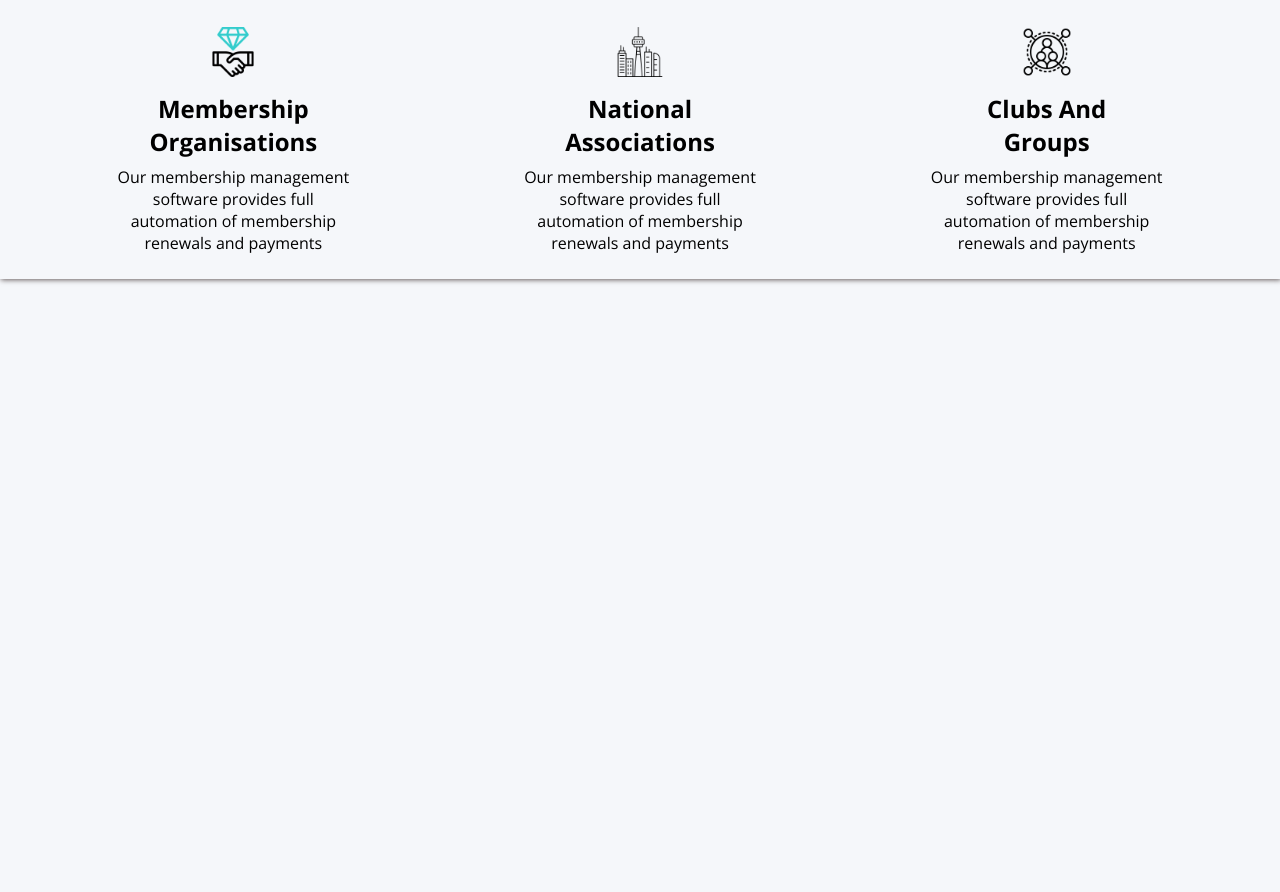
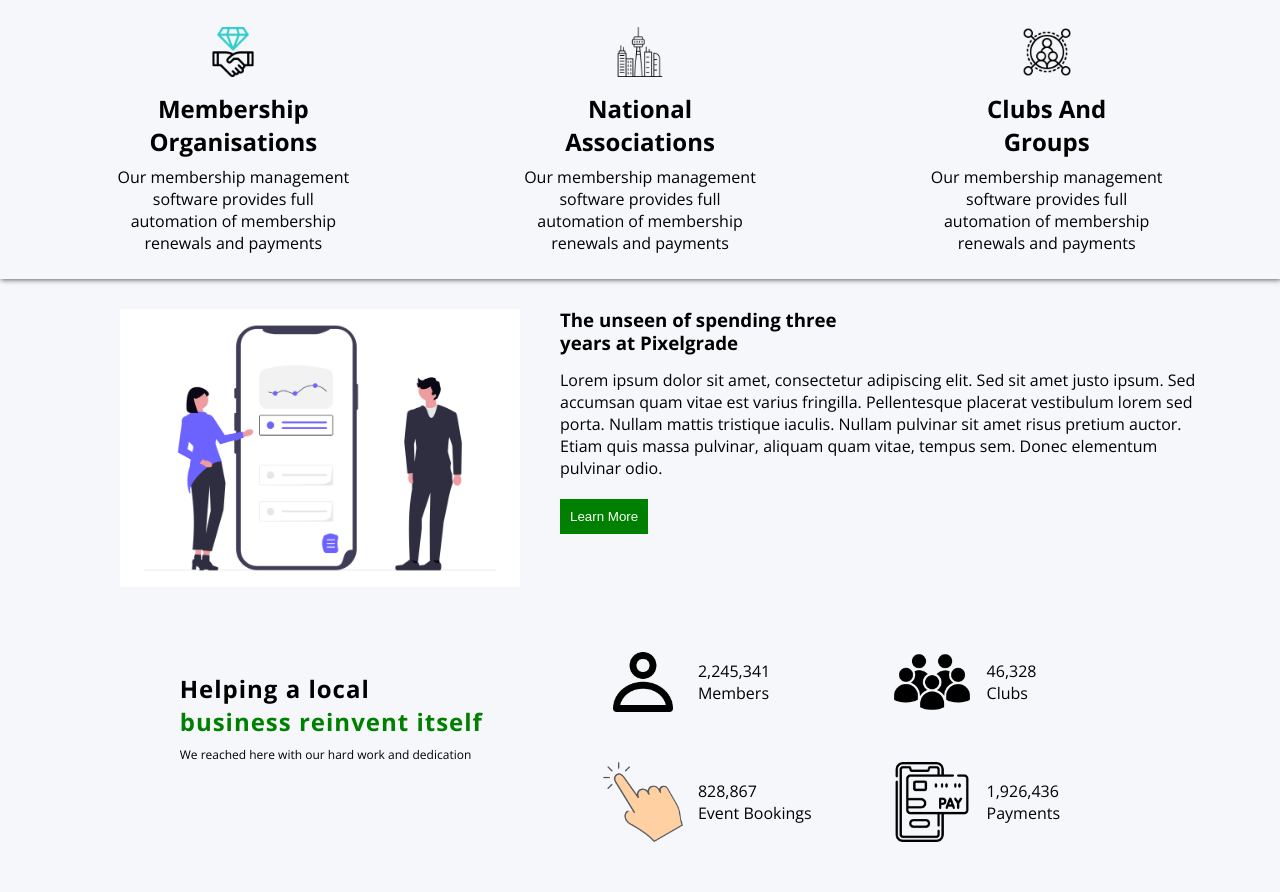
Before and after one commit to khairozzaman91/Next-Learn-Online-project, a plain HTML site: page index.html in a window 1280 px wide. Shown: the part 992-1884 px from the top of the page. Before the commit the page ends 1291 px from the top, so only its background shows below. Drawn offline with nearby package versions, Linux system fonts and the light colour scheme.

Commit message:
busniess section add

```diff
--- a/css/main.css
+++ b/css/main.css
@@ -188,3 +188,91 @@ body {
     padding: 0 80px;
     margin-top: 8px;
 }
+
+
+/* learn section start here-- */
+
+.learn-section{
+    display: flex;
+    justify-content:space-between;
+    align-items: center;
+    gap: 30px;
+    padding: o 200px;
+}
+
+.log img{
+    width: 400px;
+    height: 80%;
+    margin-left: 120px;
+    margin-top: 10px;
+}
+
+.learn-details{
+    margin-top: -50px;
+    margin-left: 10px;
+}
+
+.learn-details h3{
+    line-height: 23px;
+
+}
+.learn-details p{
+
+    padding-top: 15px;
+    padding-right: 80px;
+
+
+}
+
+.learn-details button{
+    margin-top: 20px;
+    background-color: green;
+    border: none;
+    padding: 10px;
+    color: #fff;
+}
+
+/* business-section start here  */
+
+.business-section{
+    display: flex;
+    justify-content: center;
+    align-items: center;
+    gap: 120px;
+    padding: 50px 0;
+}
+
+.business-start h2{
+    text-align: left;
+    letter-spacing: 1px;
+    margin-top: -50px;
+}
+
+.business-start span{
+    color: green;
+}
+.business-start p{
+
+    padding-top: 8px;
+    font-size: 12px;
+}
+
+
+/* Right Side Grid */
+.business-end{
+    display: grid;
+    grid-template-columns: repeat(2, 1fr);
+    gap: 40px 80px;
+}
+
+/* Card Layout */
+
+.card img{
+    width: 80px;
+    color:green;
+}
+.card{
+    display: flex;
+    align-items: center;
+    gap: 15px;
+}
--- a/index.html
+++ b/index.html
@@ -1,5 +1,6 @@
 <!DOCTYPE html>
 <html lang="en">
+
 <head>
     <meta charset="UTF-8">
     <meta name="viewport" content="width=device-width, initial-scale=1.0">
@@ -7,12 +8,15 @@
 
     <link rel="preconnect" href="https://fonts.googleapis.com">
     <link rel="preconnect" href="https://fonts.gstatic.com" crossorigin>
-    <link href="https://fonts.googleapis.com/css2?family=Open+Sans:wght@300..800&family=Roboto:wght@100..900&display=swap" rel="stylesheet">
+    <link
+        href="https://fonts.googleapis.com/css2?family=Open+Sans:wght@300..800&family=Roboto:wght@100..900&display=swap"
+        rel="stylesheet">
 
     <script src="https://kit.fontawesome.com/16121fea57.js" crossorigin="anonymous"></script>
 
     <link rel="stylesheet" href="css/main.css">
 </head>
+
 <body>
 
     <header>
@@ -94,5 +98,66 @@
         </div>
     </section>
 
+    <!-- learn section start here-- -->
+
+    <section class="learn-section">
+        <div class="log">
+            <img src="images/learn/learn-img.png" alt="">
+        </div>
+        <div class="learn-details">
+            <h3>The unseen of spending three <br> years at Pixelgrade</h3>
+            <p>Lorem ipsum dolor sit amet, consectetur adipiscing elit. Sed sit amet justo ipsum. Sed accumsan quam
+                vitae est varius fringilla. Pellentesque placerat vestibulum lorem sed porta. Nullam mattis tristique
+                iaculis. Nullam pulvinar sit amet risus pretium auctor. Etiam quis massa pulvinar, aliquam quam vitae,
+                tempus sem. Donec elementum pulvinar odio.</p>
+            <button id="learn">Learn More</button>
+        </div>
+    </section>
+
+    <section class="business-section">
+
+        <div class="business-start">
+            <h2>Helping a local <br> <span>business reinvent itself</span></h2>
+            <p>We reached here with our hard work and dedication</p>
+        </div>
+
+<div class="business-end">
+
+    <div class="card">
+        <img src="images/busniss/member.png" alt="">
+        <div>
+            <p>2,245,341</p>
+            <p>Members</p>
+        </div>
+    </div>
+
+    <div class="card">
+        <img src="images/busniss/clubs.png" alt="">
+        <div>
+            <p>46,328</p>
+            <p>Clubs</p>
+        </div>
+    </div>
+
+    <div class="card">
+        <img src="images/busniss/finger.png" alt="">
+        <div>
+            <p>828,867</p>
+            <p>Event Bookings</p>
+        </div>
+    </div>
+
+    <div class="card">
+        <img src="images/busniss/payment.png" alt="">
+        <div>
+            <p>1,926,436</p>
+            <p>Payments</p>
+        </div>
+    </div>
+
+</div>
+    </section>
+
 </body>
+
 </html>
```
Also changed, not shown: images/busniss/clubs.png (added), images/busniss/finger.png (added), images/busniss/member.png (added), images/busniss/payment.png (added), images/learn/learn-img.png (added). Lines whose indentation alone changed are shown as unchanged.
